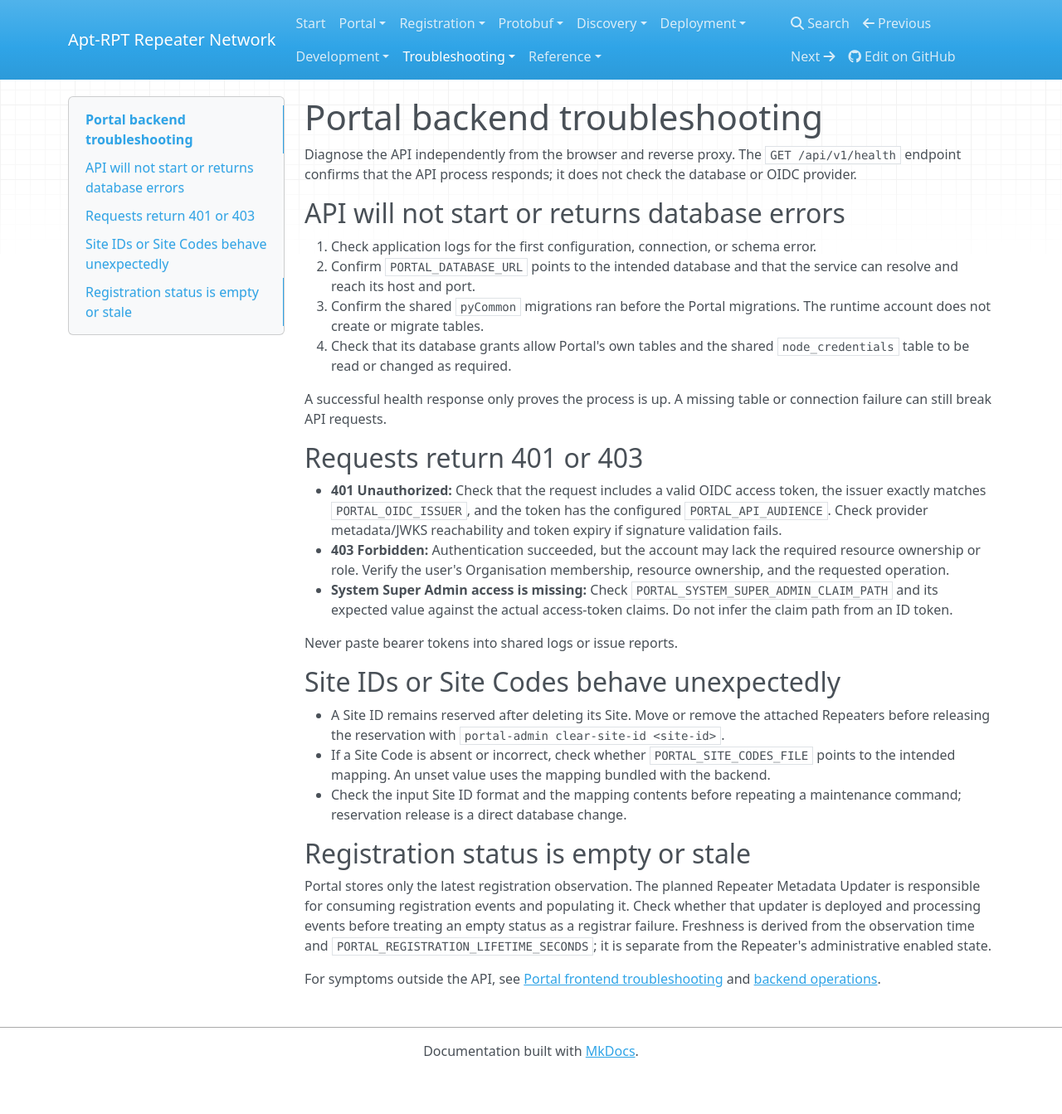
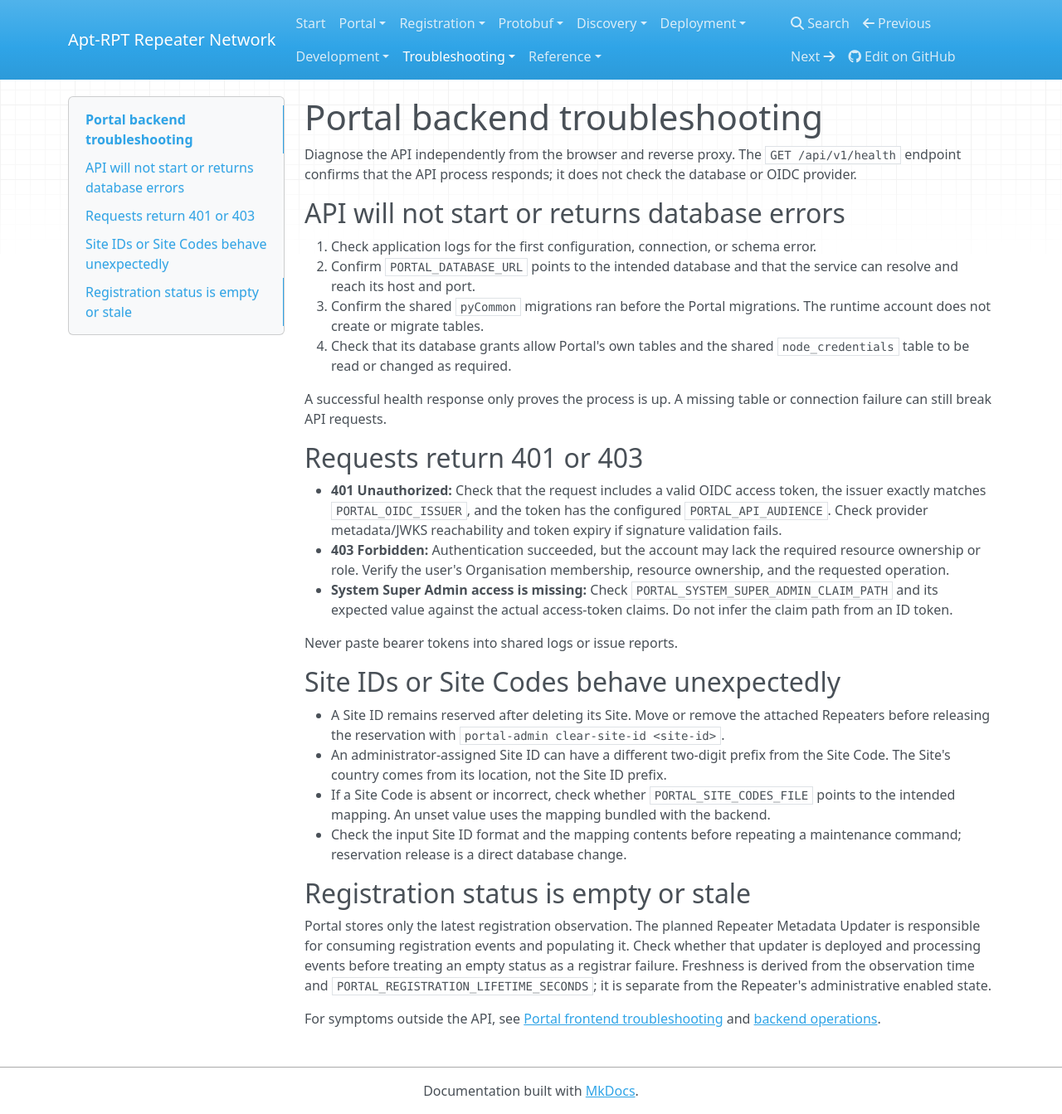
Before and after one commit to Hamlink-Canada/apt-rpt-docs, an MkDocs documentation site: the page built from docs/projects/portal/backend/troubleshooting.md, in a window 1280 px wide and 1343 px high. Shown: the whole window at 83% size. Built offline with MkDocs 1.6.1, drawn with Linux system fonts in a browser that asks for light colours; nearby versions of some CDN libraries.

Commit message:
Clarify Site Code and Site ID

```diff
--- a/docs/projects/portal/backend/troubleshooting.md
+++ b/docs/projects/portal/backend/troubleshooting.md
@@ -38,6 +38,9 @@ Never paste bearer tokens into shared logs or issue reports.
 - A Site ID remains reserved after deleting its Site. Move or remove the
   attached Repeaters before releasing the reservation with
   `portal-admin clear-site-id <site-id>`.
+- An administrator-assigned Site ID can have a different two-digit prefix
+  from the Site Code. The Site's country comes from its location, not the Site
+  ID prefix.
 - If a Site Code is absent or incorrect, check whether
   `PORTAL_SITE_CODES_FILE` points to the intended mapping. An unset value uses
   the mapping bundled with the backend.
```
